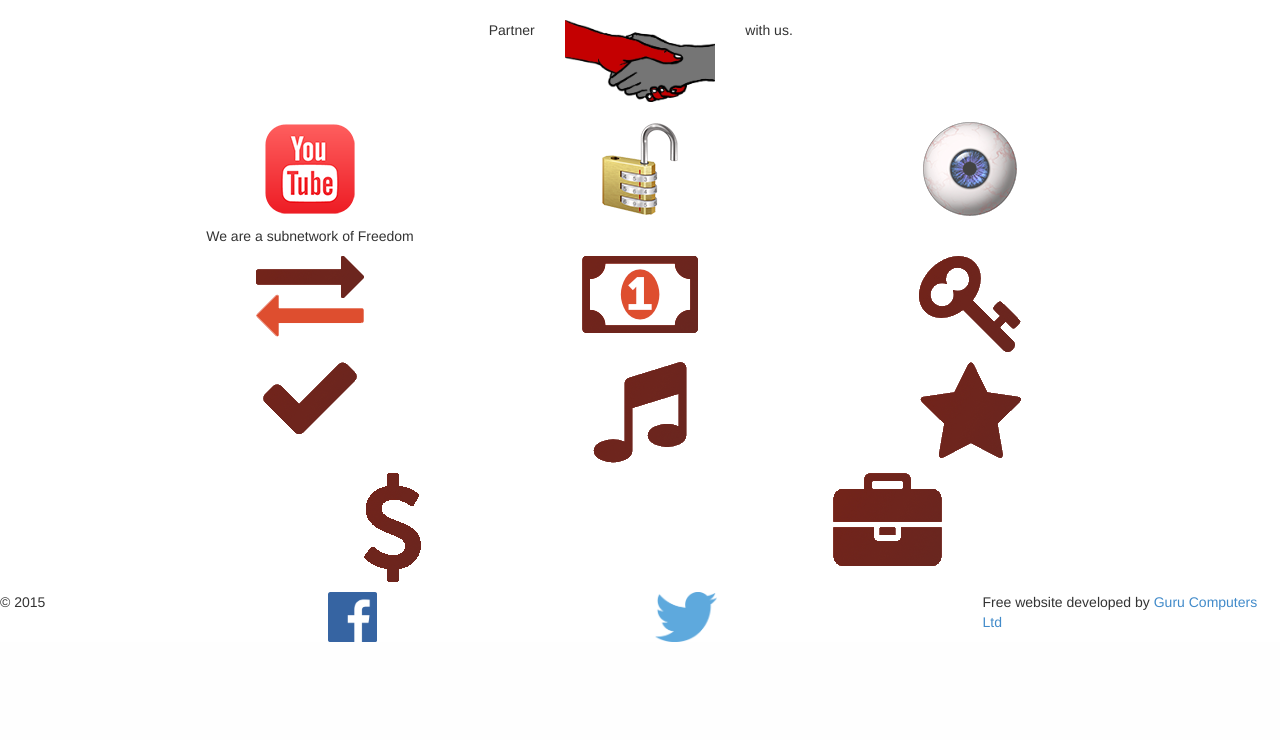
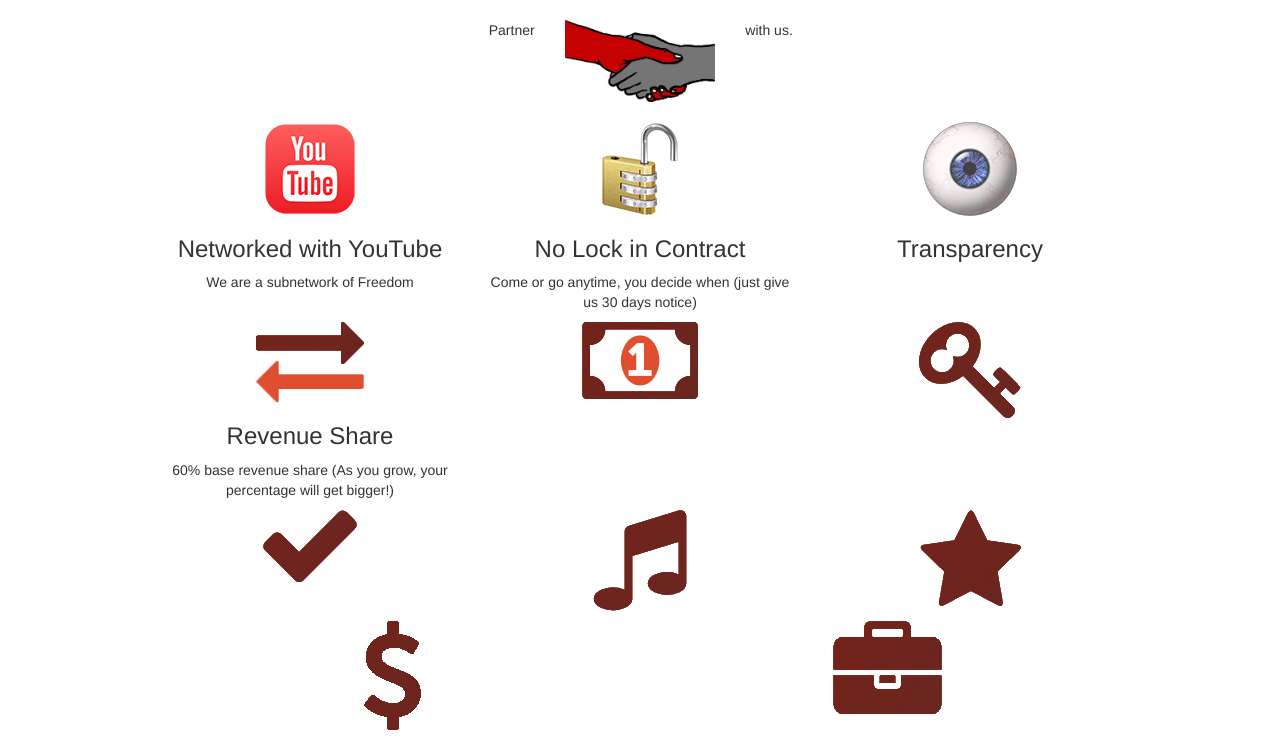
Before and after one commit to GuruComputers/YouCentral, a PHP site: page / in a window 1280 px wide. Shown: the part 637-1377 px from the top of the page. Before the commit the page ends 1279 px from the top, so only its background shows below. Run offline with PHP 8.4, Linux system fonts and the light colour scheme; some libraries are stand-ins or nearby versions.

Commit message:
More Content Work

```diff
--- a/includes/content.php
+++ b/includes/content.php
@@ -3,17 +3,21 @@
         <div class="col-sm-4 benefit">
         	<p>
         		<img src="../img/youtube.png" alt="Direct with YouTube" class="img-responsive benefit_icon">
+        		<h3>Networked with YouTube</h3>
         		<p>We are a subnetwork of Freedom</p>
         	</p>
         </div>
         <div class="col-sm-4 benefit">
         	<p>
         		<img src="../img/unlock.png" alt="Direct with YouTube" class="img-responsive benefit_icon">
+        		<h3>No Lock in Contract</h3>
+        		<p>Come or go anytime, you decide when (just give us 30 days notice)</p>
         	</p>
         </div>
         <div class="col-sm-4 benefit">
         	<p>
         		<img src="../img/eye.png" alt="Direct with YouTube" class="img-responsive benefit_icon">
+        		<h3>Transparency</h3>
         	</p>
         </div>
     </div>
@@ -21,6 +25,8 @@
         <div class="col-sm-4 benefit">
         	<p>
         		<img src="../img/revenue.png" alt="Direct with YouTube" class="img-responsive benefit_icon">
+        		<h3>Revenue Share</h3>
+        		<p>60% base revenue share (As you grow, your percentage will get bigger!)</p>
         	</p>
         </div>
         <div class="col-sm-4 benefit">
```
